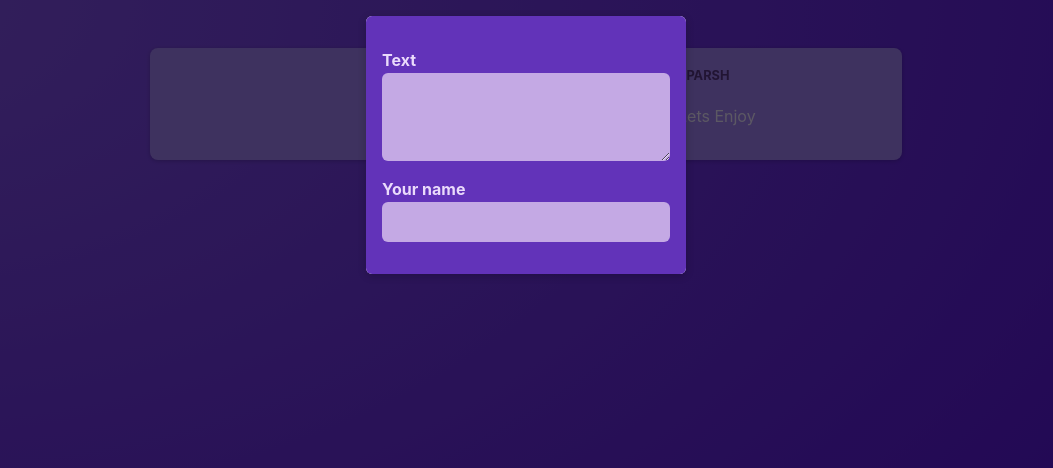
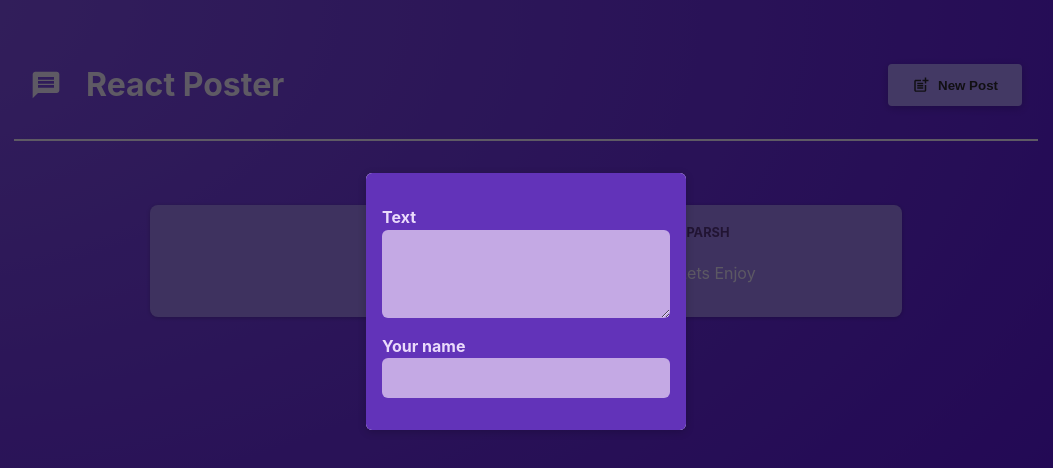
Before and after one commit to skilledlancer/react-crash-course, a React (Vite) app: page / in a window 1280 px wide. Shown: the top 468 px of the page, without its empty margins (114-1167 px from the left). Built offline with nearby package versions, Linux system fonts and the light colour scheme.

Commit message:
section 2.30

```diff
--- a/package.json
+++ b/package.json
@@ -10,7 +10,8 @@
   },
   "dependencies": {
     "react": "^18.2.0",
-    "react-dom": "^18.2.0"
+    "react-dom": "^18.2.0",
+    "react-icons": "^5.3.0"
   },
   "devDependencies": {
     "@types/react": "^18.0.17",
--- a/src/App.jsx
+++ b/src/App.jsx
@@ -1,8 +1,26 @@
+import { useState } from "react";
 import PostsList from "./components/PostsList";
+import MainHeader from "./components/MainHeader"
+
+
 function App() {
-  return <main>
-    <PostsList/>
-  </main>;
+
+  const [modalIsVisible, setModalIsVisible] = useState(true);
+
+  function showModalHandler(event){
+    setModalIsVisible(true)
+  }
+
+  function hideModalHandler(event){
+    setModalIsVisible(false)
+  }
+
+  return <>
+  <MainHeader onCreatePost={showModalHandler}/>
+  <main>
+    <PostsList  isPosting={modalIsVisible} onStopPosting={hideModalHandler}/>
+  </main>
+  </>;
 }
 
 export default App;
--- /dev/null
+++ b/src/components/MainHeader.jsx
@@ -0,0 +1,22 @@
+import { MdPostAdd, MdMessage } from 'react-icons/md';
+
+import classes from './MainHeader.module.css';
+
+function MainHeader({ onCreatePost }) {
+  return (
+    <header className={classes.header}>
+      <h1 className={classes.logo}>
+        <MdMessage />
+        React Poster
+      </h1>
+      <p>
+        <button className={classes.button} onClick={onCreatePost}>
+          <MdPostAdd size={18} />
+          New Post
+        </button>
+      </p>
+    </header>
+  );
+}
+
+export default MainHeader;
--- /dev/null
+++ b/src/components/MainHeader.module.css
@@ -0,0 +1,36 @@
+.header {
+  /* padding: 2rem 10%; */
+  margin: 2rem 10%;
+  padding: 1rem;
+  text-align: center;
+  display: flex;
+  justify-content: space-between;
+  align-items: center;
+  border-bottom: 2px solid #ece1fa;
+}
+
+.logo {
+  font-size: 2rem;
+  display: flex;
+  gap: 1.5rem;
+  align-items: center;
+  color: #ece1fa;
+}
+
+.button {
+  display: inline-flex;
+  align-items: center;
+  gap: 0.5rem;
+  padding: 0.75rem 1.5rem;
+  background-color: #a990fb;
+  color: #2a2630;
+  border: none;
+  border-radius: 4px;
+  box-shadow: 0 2px 8px rgba(0, 0, 0, 0.2);
+  cursor: pointer;
+  font-weight: bold;
+}
+
+.button:hover {
+  background-color: #8c6cf7;
+}
--- a/src/components/PostsList.jsx
+++ b/src/components/PostsList.jsx
@@ -5,8 +5,7 @@
 import Modal from './Modal'
 
 
-function PostsList(props) {
-      const [isModalVisible, setIsModalVisible] = useState(true);
+function PostsList({isPosting, onStopPosting}) {
       const [enteredBody, setEnteredBody] = useState('');
       const [enteredAuthor, setEnteredAuthor] = useState('');
 
@@ -16,15 +15,13 @@
       function authorChangeHandler(event) {
             setEnteredAuthor(event.target.value);
       }
-      function closeModal(event){
-            setIsModalVisible(false)
-      }
       return (<>
-      { isModalVisible && (<Modal onClose={closeModal}>
+      { isPosting && (<Modal onClose={onStopPosting}>
             <NewPost
             onBodyChange={bodyChangeHandler}
             onAuthorChange={authorChangeHandler} />
-            </Modal>) }
+            </Modal>)
+      }
             <ul className={classes.posts}>
                   <Post author={enteredAuthor} body={enteredBody} />
                   <Post author="Sheetal" body="Awesome Journey" />
```
Also changed, not shown: 1 other file (tests, documents, lock files or other folders).
